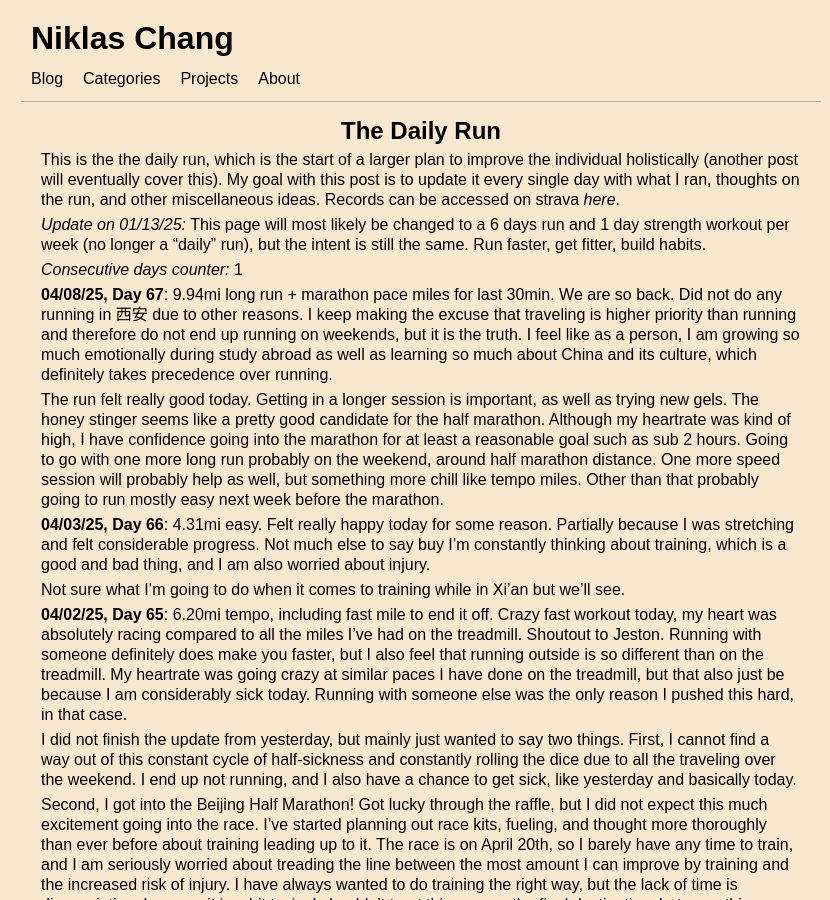
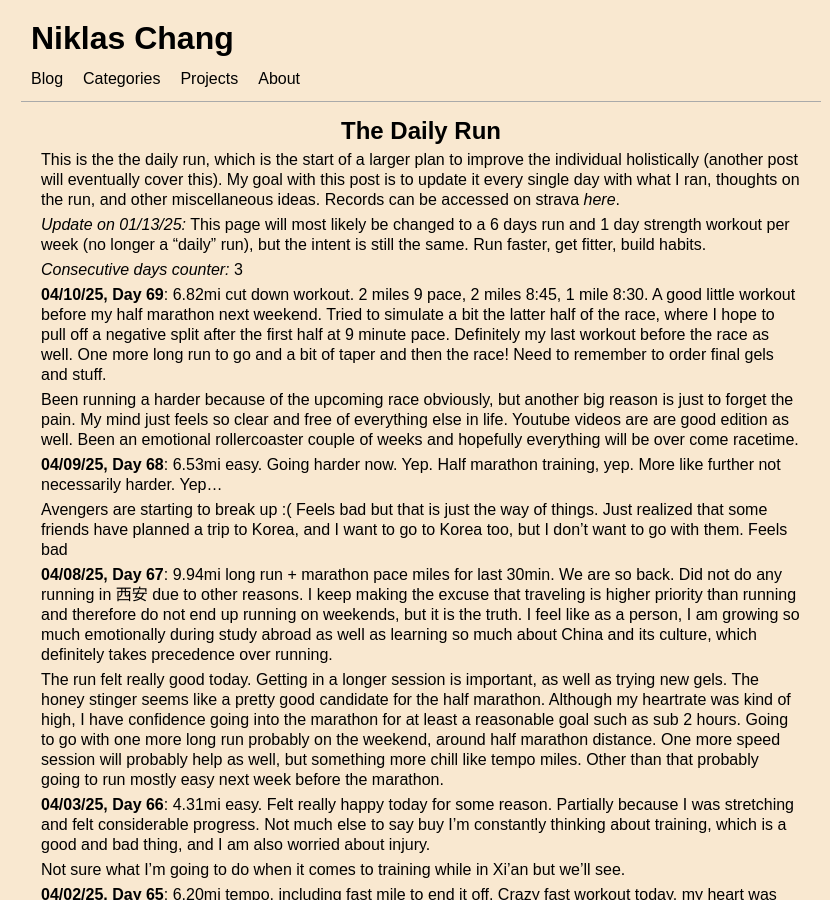
Before and after one commit to Niklichang/niklichang.github.io, a Jekyll site: the page built from _posts/2024-12-02-the-daily-run.md, in a window 1280 px wide and 900 px high. Shown: the whole window, without its empty margins (219-1049 px from the left). Built offline with Jekyll 4.4.1, drawn with Linux system fonts in a browser that asks for light colours; some web fonts are replaced.

Commit message:
sadge 10x

```diff
--- a/_posts/2024-12-02-the-daily-run.md
+++ b/_posts/2024-12-02-the-daily-run.md
@@ -10,7 +10,16 @@ This is the the daily run, which is the start of a larger plan to improve the in
 
 *Update on 01/13/25:* This page will most likely be changed to a 6 days run and 1 day strength workout per week (no longer a "daily" run), but the intent is still the same. Run faster, get fitter, build habits.
 
-*Consecutive days counter:* 1
+*Consecutive days counter:* 3
+
+**04/10/25, Day 69**: 6.82mi cut down workout. 2 miles 9 pace, 2 miles 8:45, 1 mile 8:30. A good little workout before my half marathon next weekend. Tried to simulate a bit the latter half of the race, where I hope to pull off a negative split after the first half at 9 minute pace. Definitely my last workout before the race as well. One more long run to go and a bit of taper and then the race! Need to remember to order final gels and stuff.
+
+Been running a harder because of the upcoming race obviously, but another big reason is just to forget the pain. My mind just feels so clear and free of everything else in life. Youtube videos are are good edition as well. Been an emotional rollercoaster couple of weeks and hopefully everything will be over come racetime.
+
+**04/09/25, Day 68**: 6.53mi easy. Going harder now. Yep. Half marathon training, yep. More like further not necessarily harder. Yep...
+
+Avengers are starting to break up :( Feels bad but that is just the way of things. Just realized that some friends have planned a trip to Korea, and I want to go to Korea too, but I don't want to go with them. Feels bad
+
 
 **04/08/25, Day 67**: 9.94mi long run + marathon pace miles for last 30min. We are so back. Did not do any running in 西安 due to other reasons. I keep making the excuse that traveling is higher priority than running and therefore do not end up running on weekends, but it is the truth. I feel like as a person, I am growing so much emotionally during study abroad as well as learning so much about China and its culture, which definitely takes precedence over running.
 
```
